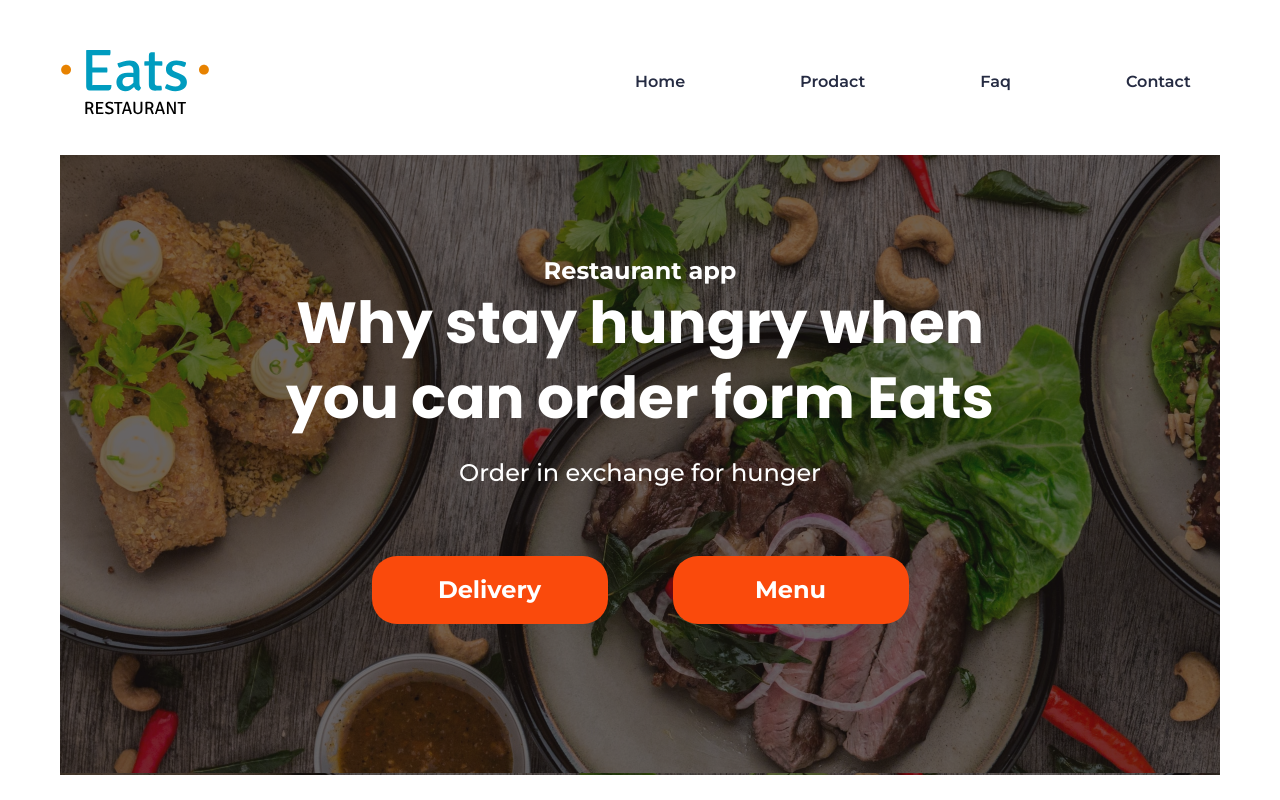
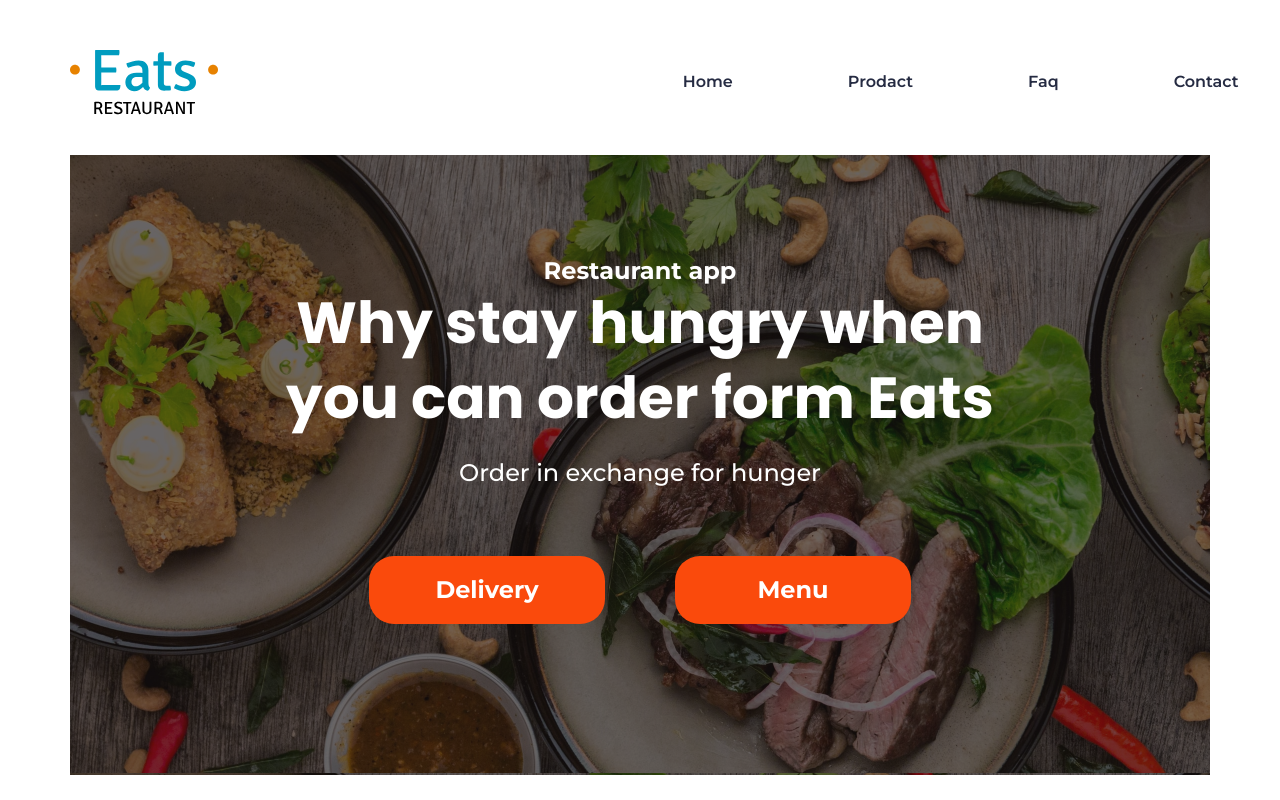
Before and after one commit to sofiascherbina/homework, a plain HTML site: page Eats restaurant/index.html in a window 1280 px wide. Drawn offline with nearby package versions, Linux system fonts and the light colour scheme.

Commit message:
changed east-restaurant

```diff
--- a/Eats restaurant/style.css
+++ b/Eats restaurant/style.css
@@ -5,9 +5,8 @@
     --grey-text:#737373;
 }
 .container{
-    width: 1190px;
+    width: 1140px;
     margin: 0 auto;
-    padding: 0 15px;
 }
 a{
     text-decoration: none;
@@ -20,6 +19,7 @@ ul{
 .header-items{
     display: flex;
     justify-content: space-between;
+    gap: 465px;
     margin-top: 50px;
     margin-bottom: 40px;
 }
@@ -35,6 +35,7 @@ ul{
     font-weight: 600;
     font-size: 16px ;
     color: var(--dark-text);
+    margin-right: 170px;
 }
 .nav-items:hover{
     color: var(--hover-color);
@@ -67,7 +68,7 @@ ul{
 .buttons-top{
     display: flex;
     justify-content: center;
-    gap: 65px;
+    gap: 70px;
     margin-top: 70px;
     margin-bottom: 300px;
 }
```
